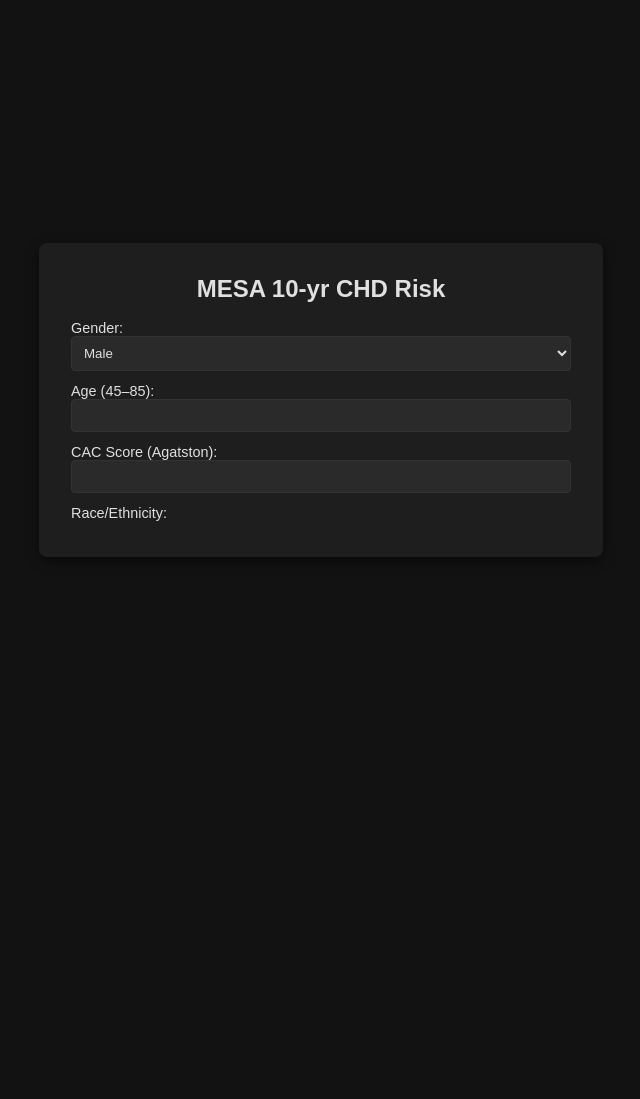
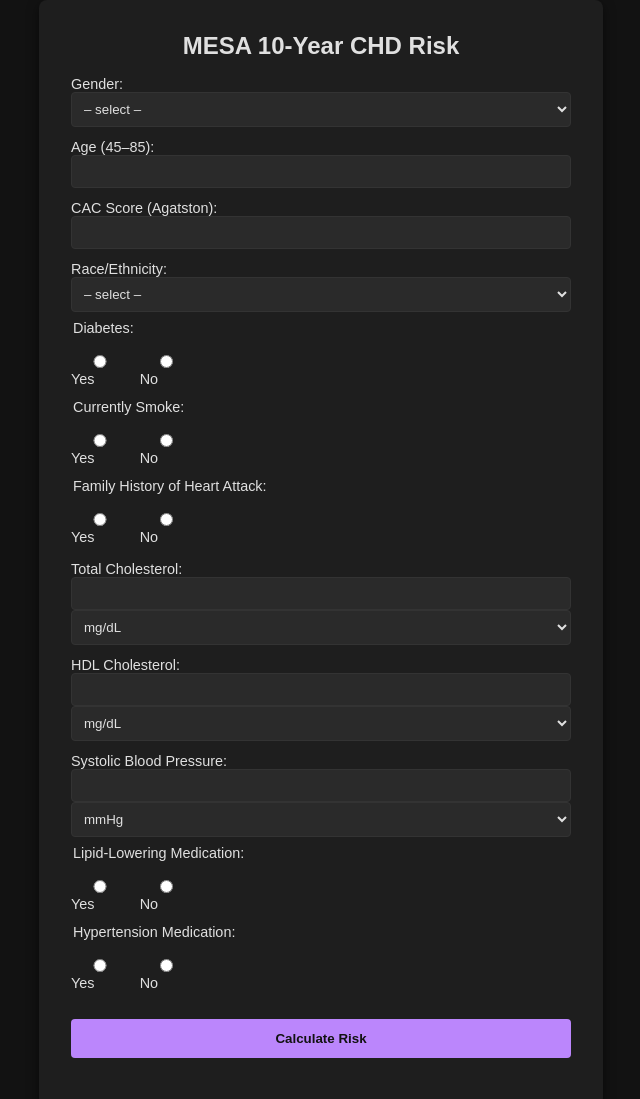
Before and after one commit to heartdrmd/Mesa-proxy, a website: page public/index.html in a window 1280 px wide. Shown: the whole page, without its empty margins (319-959 px from the left). Before the commit the page ends 800 px from the top, so only its background shows below. Drawn offline with Linux system fonts and the light colour scheme.

Commit message:
Update index.html

```diff
--- a/public/index.html
+++ b/public/index.html
@@ -4,7 +4,6 @@
   <meta charset="UTF-8">
   <title>MESA Risk Calculator</title>
   <style>
-    /* Full-screen dark background */
     body {
       margin: 0;
       font-family: sans-serif;
@@ -15,7 +14,6 @@
       justify-content: center;
       min-height: 100vh;
     }
-    /* Card container */
     .card {
       background: #1e1e1e;
       padding: 2rem;
@@ -48,9 +46,6 @@
       margin: 0.5rem 0;
       padding: 0;
     }
-    legend {
-      margin-bottom: 0.25rem;
-    }
     .radio-group label {
       display: inline-block;
       margin-right: 1rem;
@@ -78,27 +73,150 @@
 </head>
 <body>
   <div class="card">
-    <h1>MESA 10‑yr CHD Risk</h1>
+    <h1>MESA 10‑Year CHD Risk</h1>
     <form id="mesaForm">
-      <!-- your inputs here… same names as before! -->
       <!-- Gender -->
-      <label>Gender:
-        <select name="gender">
+      <label>
+        Gender:
+        <select name="gender" required>
+          <option value="">– select –</option>
           <option value="male">Male</option>
           <option value="female">Female</option>
         </select>
       </label>
 
       <!-- Age -->
-      <label>Age (45–85):
+      <label>
+        Age (45–85):
         <input type="number" name="age" min="45" max="85" required>
       </label>
 
       <!-- CAC Score -->
-      <label>CAC Score (Agatston):
+      <label>
+        CAC Score (Agatston):
         <input type="number" name="cac" min="0" required>
       </label>
 
       <!-- Race/Ethnicity -->
-      <label>Race/Ethnicity:
-        <select name="ethnicity
+      <label>
+        Race/Ethnicity:
+        <select name="ethnicity" required>
+          <option value="">– select –</option>
+          <option value="caucasian">Caucasian</option>
+          <option value="chineseamerican">Chinese American</option>
+          <option value="africanamerican">African American</option>
+          <option value="hispanic">Hispanic</option>
+        </select>
+      </label>
+
+      <!-- Diabetes -->
+      <fieldset class="radio-group">
+        <legend>Diabetes:</legend>
+        <label><input type="radio" name="diabetes" value="yes" required> Yes</label>
+        <label><input type="radio" name="diabetes" value="no"> No</label>
+      </fieldset>
+
+      <!-- Smoking -->
+      <fieldset class="radio-group">
+        <legend>Currently Smoke:</legend>
+        <label><input type="radio" name="smoke" value="yes" required> Yes</label>
+        <label><input type="radio" name="smoke" value="no"> No</label>
+      </fieldset>
+
+      <!-- Family History -->
+      <fieldset class="radio-group">
+        <legend>Family History of Heart Attack:</legend>
+        <label><input type="radio" name="fhhx" value="yes" required> Yes</label>
+        <label><input type="radio" name="fhhx" value="no"> No</label>
+      </fieldset>
+
+      <!-- Total Cholesterol -->
+      <label>
+        Total Cholesterol:
+        <input type="number" name="chol" step="0.1" required>
+        <select name="cholUnit">
+          <option value="mgdL">mg/dL</option>
+          <option value="mmolL">mmol/L</option>
+        </select>
+      </label>
+
+      <!-- HDL Cholesterol -->
+      <label>
+        HDL Cholesterol:
+        <input type="number" name="hdl" step="0.1" required>
+        <select name="hdlUnit">
+          <option value="mgdL">mg/dL</option>
+          <option value="mmolL">mmol/L</option>
+        </select>
+      </label>
+
+      <!-- Systolic Blood Pressure -->
+      <label>
+        Systolic Blood Pressure:
+        <input type="number" name="sbp" step="0.1" required>
+        <select name="sbpUnit">
+          <option value="mmHg">mmHg</option>
+          <option value="kPa">kPa</option>
+        </select>
+      </label>
+
+      <!-- Lipid‑Lowering Medication -->
+      <fieldset class="radio-group">
+        <legend>Lipid‑Lowering Medication:</legend>
+        <label><input type="radio" name="lipid" value="yes" required> Yes</label>
+        <label><input type="radio" name="lipid" value="no"> No</label>
+      </fieldset>
+
+      <!-- Hypertension Medication -->
+      <fieldset class="radio-group">
+        <legend>Hypertension Medication:</legend>
+        <label><input type="radio" name="htnmed" value="yes" required> Yes</label>
+        <label><input type="radio" name="htnmed" value="no"> No</label>
+      </fieldset>
+
+      <button type="submit">Calculate Risk</button>
+    </form>
+
+    <div id="result"></div>
+  </div>
+
+  <script>
+    document.getElementById('mesaForm').addEventListener('submit', async e => {
+      e.preventDefault();
+      const form = new FormData(e.target);
+
+      // Convert units
+      let chol = parseFloat(form.get('chol'));
+      if (form.get('cholUnit') === 'mmolL') chol = Math.round(chol * 38.67);
+
+      let hdl = parseFloat(form.get('hdl'));
+      if (form.get('hdlUnit') === 'mmolL') hdl = Math.round(hdl * 38.67);
+
+      let sbp = parseFloat(form.get('sbp'));
+      if (form.get('sbpUnit') === 'kPa') sbp = Math.round(sbp * 7.50062);
+
+      const params = {
+        gender:    form.get('gender'),
+        age:       form.get('age'),
+        ethnicity: form.get('ethnicity'),
+        diabetes:  form.get('diabetes'),
+        smoke:     form.get('smoke'),
+        fhhx:      form.get('fhhx'),
+        chol, hdl, sbp,
+        lipid:     form.get('lipid'),
+        htnmed:    form.get('htnmed'),
+        cac:       form.get('cac')
+      };
+
+      const query = new URLSearchParams(params).toString();
+      const res = await fetch(`/mesa-risk?${query}`);
+      const data = await res.json();
+
+      document.getElementById('result').innerHTML = `
+        <p>10‑yr CHD risk <strong>with CAC</strong>: ${data.cac_riskscore}%</p>
+        <p>10‑yr CHD risk <strong>without CAC</strong>: ${data.nocac_riskscore}%</p>
+      `;
+    });
+  </script>
+</body>
+</html>
```
